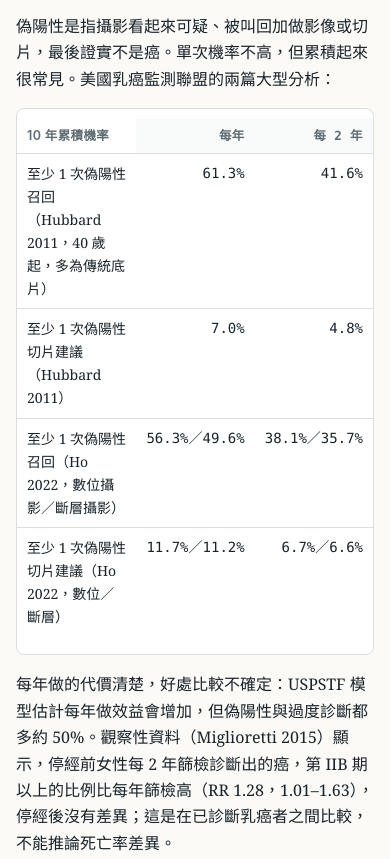
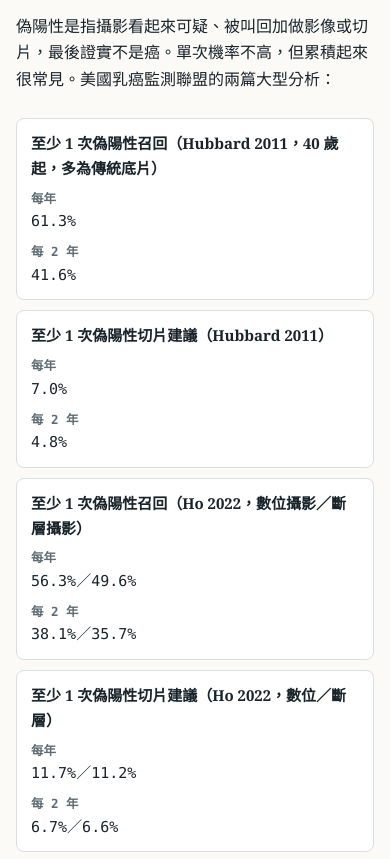
Before and after one commit to onepunchmed/onepunchmed.github.io, a plain HTML site: page health/breast-cancer-screening.html in a window 390 px wide. Shown: the part 5001-5860 px from the top of the page. Drawn offline with Linux system fonts and the light colour scheme.

Commit message:
Health: breast screening false-positive table as phone cards
Co-Authored-By: Claude Opus 5.5 <noreply@anthropic.com>

```diff
--- a/health/breast-cancer-screening.html
+++ b/health/breast-cancer-screening.html
@@ -89,11 +89,11 @@
 <section>
 <h2>四、多久一次：每年做，偽陽性多很多</h2>
 <p>偽陽性是指攝影看起來可疑、被叫回加做影像或切片，最後證實不是癌。單次機率不高，但累積起來很常見。美國乳癌監測聯盟的兩篇大型分析：</p>
-<div class="tbl"><table><thead><tr><th>10 年累積機率</th><th class="n">每年</th><th class="n">每 2 年</th></tr></thead><tbody>
-<tr><td>至少 1 次偽陽性召回（Hubbard 2011，40 歲起，多為傳統底片）</td><td class="n">61.3%</td><td class="n">41.6%</td></tr>
-<tr><td>至少 1 次偽陽性切片建議（Hubbard 2011）</td><td class="n">7.0%</td><td class="n">4.8%</td></tr>
-<tr><td>至少 1 次偽陽性召回（Ho 2022，數位攝影／斷層攝影）</td><td class="n">56.3%／49.6%</td><td class="n">38.1%／35.7%</td></tr>
-<tr><td>至少 1 次偽陽性切片建議（Ho 2022，數位／斷層）</td><td class="n">11.7%／11.2%</td><td class="n">6.7%／6.6%</td></tr>
+<div class="tbl stack"><table><thead><tr><th>10 年累積機率</th><th class="n">每年</th><th class="n">每 2 年</th></tr></thead><tbody>
+<tr><td data-label="10 年累積機率">至少 1 次偽陽性召回（Hubbard 2011，40 歲起，多為傳統底片）</td><td data-label="每年" class="n">61.3%</td><td data-label="每 2 年" class="n">41.6%</td></tr>
+<tr><td data-label="10 年累積機率">至少 1 次偽陽性切片建議（Hubbard 2011）</td><td data-label="每年" class="n">7.0%</td><td data-label="每 2 年" class="n">4.8%</td></tr>
+<tr><td data-label="10 年累積機率">至少 1 次偽陽性召回（Ho 2022，數位攝影／斷層攝影）</td><td data-label="每年" class="n">56.3%／49.6%</td><td data-label="每 2 年" class="n">38.1%／35.7%</td></tr>
+<tr><td data-label="10 年累積機率">至少 1 次偽陽性切片建議（Ho 2022，數位／斷層）</td><td data-label="每年" class="n">11.7%／11.2%</td><td data-label="每 2 年" class="n">6.7%／6.6%</td></tr>
 </tbody></table></div>
 <p>每年做的代價清楚，好處比較不確定：USPSTF 模型估計每年做效益會增加，但偽陽性與過度診斷都多約 50%。觀察性資料（Miglioretti 2015）顯示，停經前女性每 2 年篩檢診斷出的癌，第 IIB 期以上的比例比每年篩檢高（RR 1.28，1.01–1.63），停經後沒有差異；這是在已診斷乳癌者之間比較，不能推論死亡率差異。</p>
 <p>偽陽性的心理影響：系統性回顧發現偽陽性者乳癌相關焦慮與困擾較高，可持續到 3 年，但量測臨床疾病的量表沒有看到差別（Brewer 2007；Bond 2013）。下次回來篩檢的意願，各地結果不一致。</p>
```
